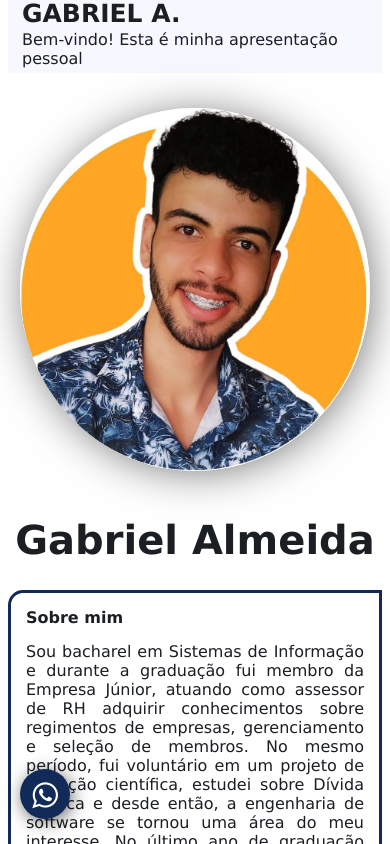
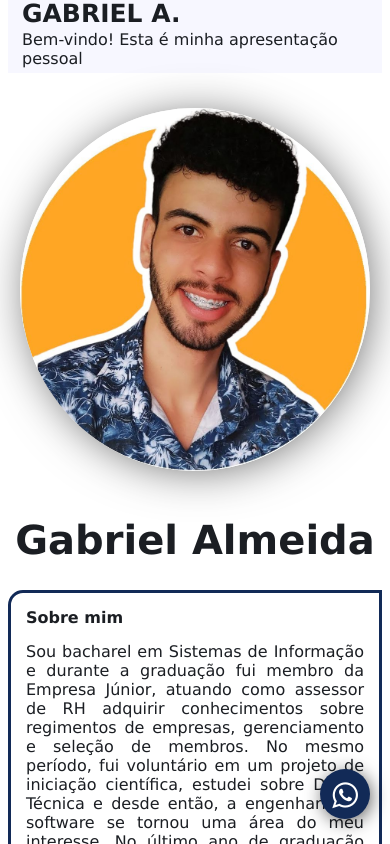
Before and after one commit to gabriellalmeida/minha-apresentacao-pessoal-project, an Angular app: page / in a window 390 px wide. Shown: the top 844 px of the page. Built offline with nearby package versions, Linux system fonts and the light colour scheme.

Commit message:
Update app.component.html

```diff
--- a/src/app/app.component.html
+++ b/src/app/app.component.html
@@ -120,7 +120,7 @@
         width: 50px;
         height: 50px;
         bottom: 45px;
-        left: 40px;
+        right: 40px;
         background-color: #122a57;
         color: #fff;
         border-radius: 50px;
@@ -128,7 +128,7 @@
         font-size: 30px;
         box-shadow: 2px 3px 19px -2px rgba(0, 0, 0, .75);
         z-index: 3;
-        margin-left: 15%;
+        margin-right: 15%;
     }
 
     .whatsapp-link:hover{
@@ -162,9 +162,9 @@
         }
 
         .whatsapp-link{
-            margin-left: 0;
+            margin-right: 0;
             bottom: 25px;
-            left: 20px;
+            right: 20px;
         }
     }
 </style>
```
